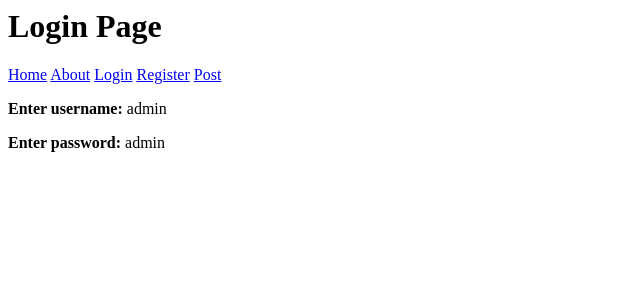
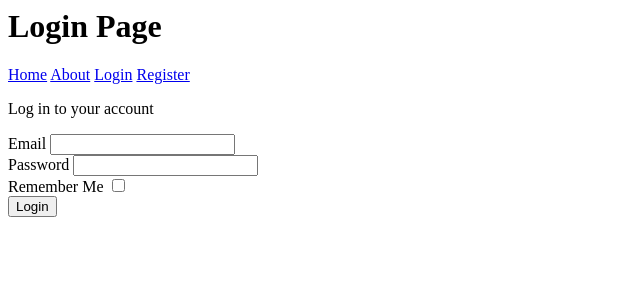
Before and after one commit to TheBartThe/flaskpractice, a Flask app: page /login in a window 1280 px wide. Shown: the top 300 px of the page, without its empty margins (0-640 px from the left). Run offline with Flask 2, Linux system fonts and the light colour scheme; parts of the project's set-up code (start-up, migrations or seed data) failed here and were passed over.

Commit message:
I am amazing and everything is working

```diff
--- a/application/__init__.py
+++ b/application/__init__.py
@@ -1,5 +1,7 @@
 from flask import Flask
 from flask_sqlalchemy import SQLAlchemy
+from flask_bcrypt import Bcrypt
+from flask_login import LoginManager
 import os
 
 user = os.getenv("FLASK_USER")
@@ -10,9 +12,11 @@ database = os.getenv("FLASK_DB")
 app = Flask(__name__)
 
 app.config["SECRET_KEY"] = os.getenv("FLASK_SECRET_KEY2")
-#app.config['SECRET_KEY'] = 'bfgefi8i849fgghy'
 
 app.config["SQLALCHEMY_DATABASE_URI"] = ("mysql+pymysql://"+user+":"+password+"@"+host+"/"+database)
 db = SQLAlchemy(app)
+bcrypt = Bcrypt(app)
+login_manager = LoginManager(app)
+login_manager.login_view = 'login'
 
 from application import routes
--- a/application/forms.py
+++ b/application/forms.py
@@ -1,6 +1,8 @@
 from flask_wtf import FlaskForm
-from wtforms import StringField, SubmitField
-from wtforms.validators import DataRequired, Length
+from wtforms import StringField, SubmitField, PasswordField, BooleanField
+from wtforms.validators import DataRequired, Length, Email, EqualTo, ValidationError
+from application.models import Posts, User
+from application import login_manager
 
 class PostForm(FlaskForm):
     first_name = StringField("First Name",
@@ -32,3 +34,47 @@ class PostForm(FlaskForm):
     )
 
     submit = SubmitField("Post Content")
+
+class RegistrationForm(FlaskForm):
+    email = StringField('Email',
+        validators=[
+            DataRequired(),
+            Email()
+        ]
+    )
+
+    password = PasswordField('Password',
+        validators=[
+            DataRequired()
+        ]
+    )
+
+    confirm_password = PasswordField('Confirm Password',
+        validators=[
+            DataRequired(),
+            EqualTo('password')
+        ]
+    )
+    submit = SubmitField('Sign Up')
+
+    def validate_email(self, email):
+        user = User.query.filter_by(email=email.data).first()
+        if user:
+            raise ValidationError('Email is already in use!')
+
+class LoginForm(FlaskForm):
+    email = StringField('Email',
+        validators=[
+            DataRequired(),
+            Email()
+        ]
+    )
+
+    password = PasswordField('Password',
+        validators=[
+            DataRequired()
+        ]
+    )
+
+    remember = BooleanField('Remember Me')
+    submit = SubmitField('Login')
--- a/application/routes.py
+++ b/application/routes.py
@@ -1,7 +1,8 @@
-from flask import render_template, redirect, url_for
-from application import app, db
-from application.models import Posts
-from application.forms import PostForm
+from flask import render_template, redirect, url_for, request
+from application import app, db, bcrypt
+from application.models import Posts, User
+from application.forms import PostForm, RegistrationForm, LoginForm
+from flask_login import login_user, current_user, logout_user, login_required
 
 @app.route("/home")
 @app.route("/")
@@ -13,15 +14,49 @@ def home():
 def about():
     return render_template("about.html", title = "About")
 
-@app.route("/login")
+@app.route("/login", methods=['GET', 'POST'])
 def login():
-    return render_template("login.html", title = "Login")
+    if current_user.is_authenticated:
+        return redirect(url_for('home'))
+    form = LoginForm()
+    login_fields = [form.email, form.password, form.remember]
+    if form.validate_on_submit():
+        user = User.query.filter_by(email=form.email.data).first()
 
-@app.route("/register")
+        if user and bcrypt.check_password_hash(user.password, form.password.data):
+            login_user(user, remember=form.remember.data)
+            next_page = request.args.get('next')
+
+            if next_page:
+                return redirect(next_page)
+            else:
+                return redirect(url_for('home'))
+    return render_template("login.html", title = "Login", form=form, login_fields=login_fields)
+
+@app.route("/logout")
+def logout():
+    logout_user()
+    return redirect(url_for('login'))
+
+@app.route("/register", methods=['GET','POST'])
 def register():
-    return render_template("register.html", title = "Register")
+    form = RegistrationForm()
+    register_fields = [form.email, form.password, form.confirm_password]
+    if form.validate_on_submit():
+        hashed_pw = bcrypt.generate_password_hash(form.password.data)
+        user = User(
+            email=form.email.data,
+            password=hashed_pw
+        )
+        db.session.add(user)
+        db.session.commit()
+        return redirect(url_for('post'))
+    else:
+        print(form.errors)
+        return render_template("register.html", title = "Register", form=form, register_fields=register_fields)
 
 @app.route("/post", methods=["GET", "POST"])
+@login_required
 def post():
     form = PostForm()
     fields = [form.first_name, form.last_name, form.title, form.content]
@@ -37,4 +72,4 @@ def post():
         return redirect(url_for("home"))
     else:
         print(form.errors)
-    return render_template("post.html", title="Post", form=form, fields=fields)
+        return render_template("post.html", title="Post", form=form, fields=fields)
--- a/application/templates/layout.html
+++ b/application/templates/layout.html
@@ -8,11 +8,18 @@
 		{% endblock heading %}
 
 		<div class="navbar">
-			<a href="{{ url_for("home") }}">Home</a>
-			<a href="{{ url_for("about") }}">About</a>
-			<a href="{{ url_for("login") }}">Login</a>
-			<a href="{{ url_for("register") }}">Register</a>
-			<a href="{{ url_for("post") }}">Post</a>
+			{% if current_user.is_authenticated %}
+				<a href="{{ url_for("home") }}">Home</a>
+				<a href="{{ url_for("about") }}">About</a>
+				<a href="{{ url_for("post") }}">Post</a>
+				<a href="{{ url_for("logout") }}">Logout</a>
+			{% else %}
+				<a href="{{ url_for("home") }}">Home</a>
+				<a href="{{ url_for("about") }}">About</a>
+				<a href="{{ url_for("login") }}">Login</a>
+				<a href="{{ url_for("register") }}">Register</a>
+			{% endif %}
+		</div>
 
 		{% block body_content %}{% endblock body_content %}
 	</body>
--- a/application/templates/login.html
+++ b/application/templates/login.html
@@ -1,5 +1,28 @@
 {% extends "layout.html" %}
 {% block body_content %}
-	<p><b>Enter username: </b>admin</p>
-	<p><b>Enter password: </b>admin</p>
+	<p>Log in to your account</p>
+	<div class="form">
+		<form method="POST" action="">
+			{{ form.hidden_tag() }}
+			<div class="form-group">
+				{% for field in login_fields %}
+					{{ field.label }}
+					{% if field.errors %}
+						{{ field }}
+						<div class="error">
+							{% for error in field.errors %}
+								<span>{{ error }}</span>
+							{% endfor %}
+						</div>
+					{% else %}
+						{{ field }}
+					{% endif %}
+					<br>
+				{% endfor %}
+			</div>
+			<div class="form-group">
+				{{ form.submit }}
+			</div>
+		</form>
+	</div>
 {% endblock body_content %}
--- a/requirements.txt
+++ b/requirements.txt
@@ -1,12 +1,18 @@
+bcrypt==3.1.7
+cffi==1.13.2
 Click==7.0
 Flask==1.1.1
+Flask-Bcrypt==0.7.1
+Flask-Login==0.4.1
 Flask-SQLAlchemy==2.4.1
 Flask-WTF==0.14.2
 itsdangerous==1.1.0
 Jinja2==2.10.3
 MarkupSafe==1.1.1
 pkg-resources==0.0.0
+pycparser==2.19
 PyMySQL==0.9.3
+six==1.13.0
 SQLAlchemy==1.3.11
 Werkzeug==0.16.0
 WTForms==2.2.1
```
Also changed, not shown: application/models.py (+13 -1 lines), application/templates/register.html (+25 -5 lines).
